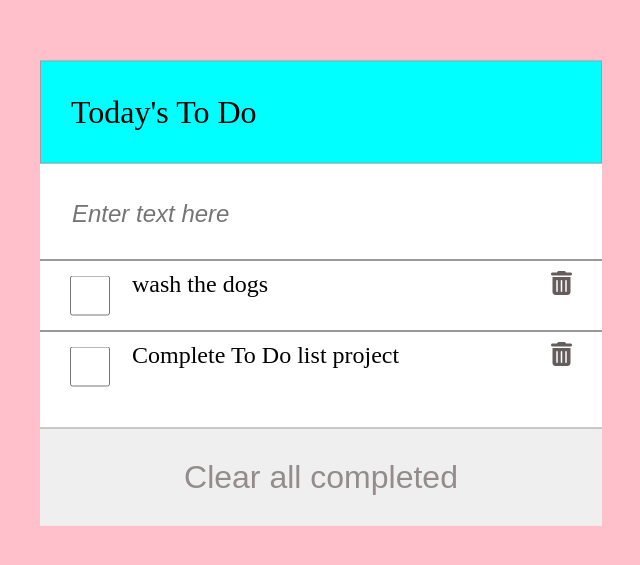
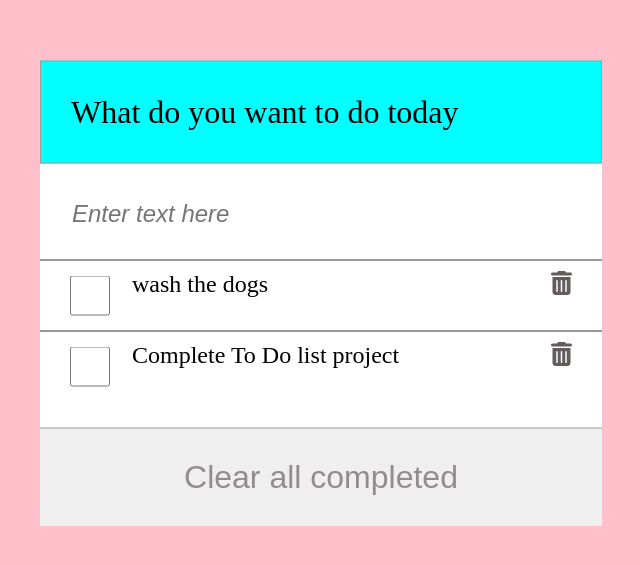
Before and after one commit to Jolak5/TODORepeat, a website built with webpack: page src/index.html in a window 1280 px wide. Shown: the part 107-672 px from the top of the page, without its empty margins (319-959 px from the left). Built offline with nearby package versions, Linux system fonts and the light colour scheme.

```diff
--- a/src/index.html
+++ b/src/index.html
@@ -13,7 +13,7 @@
   <body>
     <section class="all" id="to-do">
       <div class="title-div title">
-        <p>Today's To Do</p>
+        <p>What do you want to do today</p>
       </div>
       <div class="containerTodo">
         <input class="inputElement" placeholder="Enter text here" />
```
Also changed, not shown: dist/index.html.
